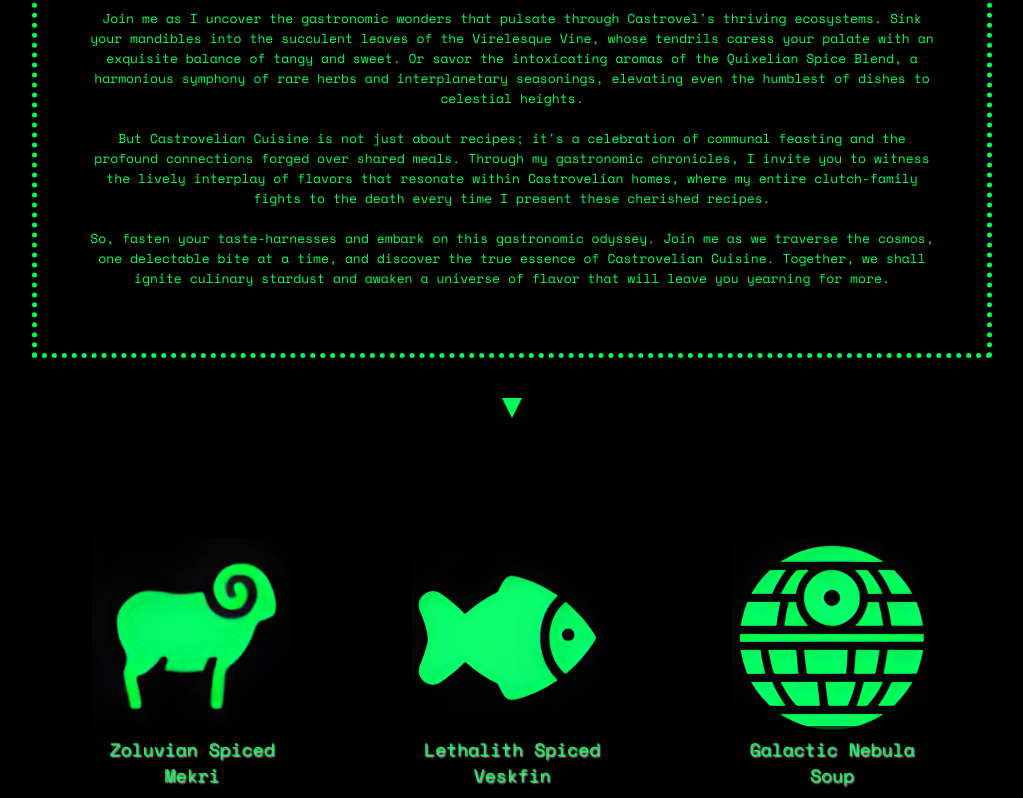
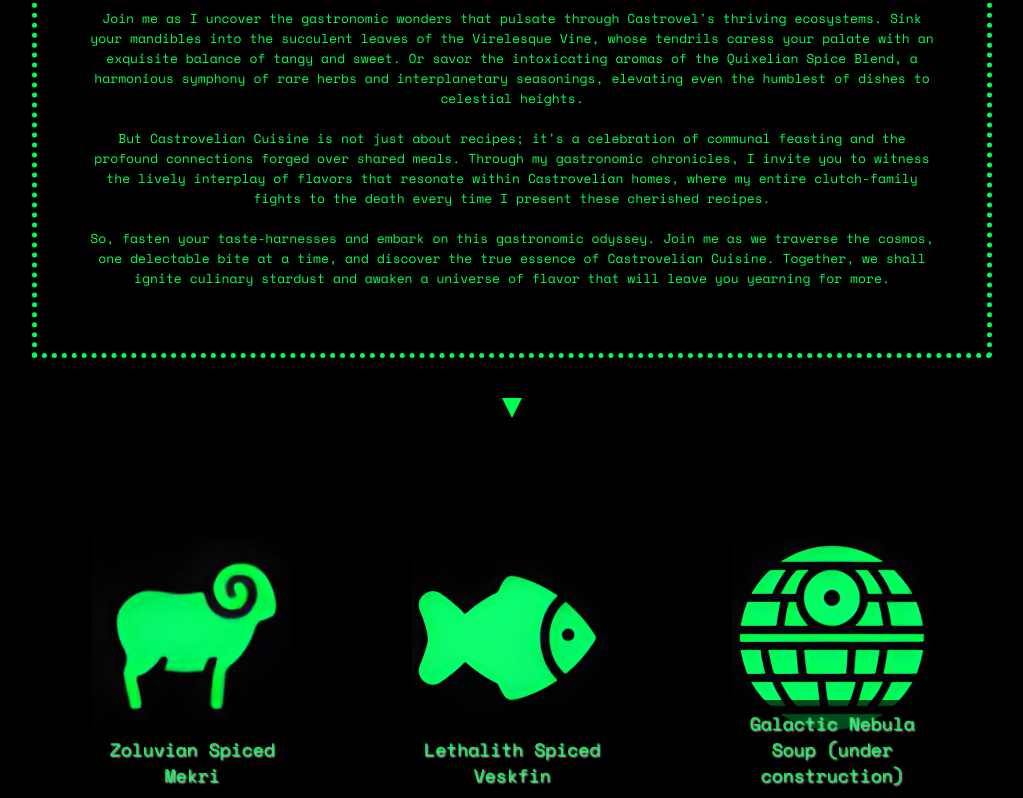
Before and after one commit to PlebianJim/odin-recipes-update, a plain HTML site: page index.html in a window 1280 px wide. Shown: the part 367-1165 px from the top of the page, without its empty margins (128-1151 px from the left). Drawn offline with nearby package versions, Linux system fonts and the light colour scheme.

Commit message:
updated links to be under construction

```diff
--- a/index.html
+++ b/index.html
@@ -57,9 +57,9 @@
             </a>
         </div>
         <div class="recipe-images">
-            <a class="recipe-image-links" href="curry-goat.html">
+            <a class="recipe-image-links" href="">
                 <img src="images/icons8-galactic-100 (1).png" alt="">
-                <div class="image-caption">Galactic Nebula Soup</div>
+                <div class="image-caption">Galactic Nebula Soup (under construction)</div>
             </a>
         </div>
     </section>
```
